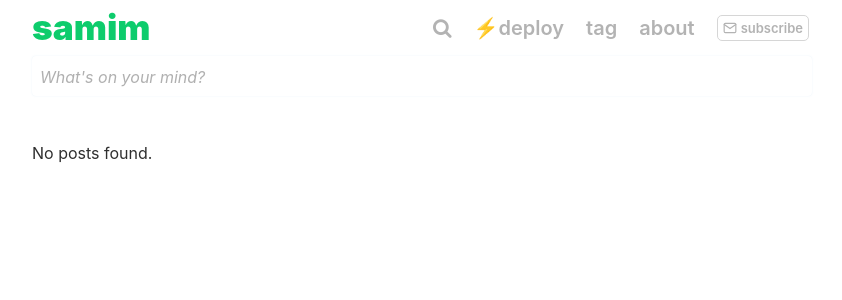
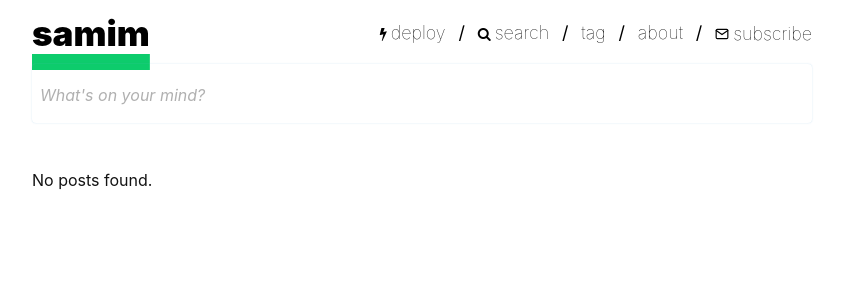
Before and after one commit to samim23/flow, a FastAPI app: page / in a window 1280 px wide. Shown: the top 300 px of the page, without its empty margins (218-1060 px from the left). Run offline with FastAPI, Linux system fonts and the light colour scheme; data that the repository does not hold is empty; some libraries are stand-ins or nearby versions; some web fonts are replaced.

Commit message:
design fixes

```diff
--- a/app/static/css/style.css
+++ b/app/static/css/style.css
@@ -9,6 +9,16 @@
   src:
     url('/static/fonts/FeatureFlat/FeatureFlatHeadline.woff2') format('woff2');
   font-weight: 300;
+  font-style: normal;
+  font-display: swap;
+}
+
+@font-face {
+  font-family: 'SuisseIntl';
+  src:
+    url('/static/fonts/Suisselntl/SuisseIntl-Light.woff2') format('woff2'),
+    url('/static/fonts/Suisselntl/SuisseIntl-Light.woff') format('woff');
+  font-weight: lighter;
   font-style: normal;
   font-display: swap;
 }
@@ -28,20 +38,20 @@
   src:
     url('/static/fonts/Suisselntl/SuisseIntl-SemiBold.woff2') format('woff2'),
     url('/static/fonts/Suisselntl/SuisseIntl-SemiBold.woff') format('woff');
-  font-weight: 600;
-  font-style: normal;
-  font-display: swap;
-}
-
-@font-face {
-  font-family: 'SuisseIntlBold';
-  src:
-    url('/static/fonts/Suisselntl/SuisseIntl-Bold.woff2') format('woff2'),
-    url('/static/fonts/Suisselntl/SuisseIntl-Bold.woff') format('woff');
   font-weight: bold;
   font-style: normal;
   font-display: swap;
 }
+
+/* @font-face {
+  font-family: 'SuisseIntlBold';
+  src:
+    url('/static/fonts/Suisselntl/SuisseIntl-Black.woff2') format('woff2'),
+    url('/static/fonts/Suisselntl/SuisseIntl-Black.woff') format('woff');
+  font-weight: bold;
+  font-style: normal;
+  font-display: swap;
+} */
 
 /* ==========================================================================
    General
@@ -60,7 +70,7 @@ body{
   font-size: 1rem;
   line-height: 1.7;
   text-align: left;
-  color: #2f2f2f;
+  color: #131313;
   background: #fff;
   margin: 0px;
   padding: 0 10px;
@@ -226,33 +236,15 @@ pre {
   justify-content: space-between;
   align-items: center;
   position: relative;
-  padding: 0.5rem 0rem;
+  padding-top: 1rem;
+  padding-bottom: 0.8rem;
 }
 #site_logo{
   flex-shrink: 0;
   display: flex;
-  font-size: 2.2em;
+  font-size: 35px;
   margin:0;
   padding: 0;
-  font-family:
-    'SuisseIntlBold',
-    ui-sans-serif,
-    -apple-system,
-    BlinkMacSystemFont,
-    system-ui,
-    Segoe UI,
-    Roboto,
-    Ubuntu,
-    Cantarell,
-    Noto Sans,
-    sans-serif,
-    "Helvetica Neue",
-    Helvetica,
-    Apple Color Emoji,
-    Arial,
-    sans-serif,
-    Segoe UI Emoji,
-    Segoe UI Symbol;
 }
 
 @media (max-width: 750px) {
@@ -262,26 +254,25 @@ pre {
 }
 
 #site_logo a{
-  /* color:rgba(13, 204, 108, 1); */
-  color: rgba(13, 204, 108, 1);
-  text-decoration: none;
-  text-decoration-thickness: 5px;
-  /* text-decoration-color: rgb(148, 255, 202); */
-  font-weight: 900;
+  color: rgb(0, 0, 0);
+  text-decoration: underline;
+  text-decoration-thickness: 16px;
+  text-decoration-color: rgba(13, 204, 108, 1);
+  font-weight: 900 !important;
 }
 #site_logo h1{
   font-size: 1em;
   margin: 0;
   line-height: 1;
+  font-weight: inherit;
 }
 #site_logo a:hover{
-  text-decoration: underline;
-  text-decoration-thickness: 5px;
+  color: rgba(13, 204, 108, 1);
 }
 
 #editor_tools, .post_static_container {
   display: flex;
-  gap: 1rem;
+  gap: 0rem;
   align-items: center;
   margin-top: 0;  /* Remove top margin */
 }
@@ -299,21 +290,40 @@ mark{
   right:0px;
 } */
 .post_static {
-  font-size: 20px;
+  font-size: 18px;
   margin: 0;  /* Remove all margins */
-  padding: 3px;
-  border-radius: 3px;
+  /* padding: 3px; */
+  /* border-radius: 3px; */
   display: flex;  /* Add flex display */
   align-items: center;  /* Center items vertically */
 }
+.post_static::before {
+  content: "/";
+  color: #000000;
+  margin-right: 0.8rem;
+  margin-left: 0.8rem;
+  font-weight: 400;
+}
+
+@media (max-width: 750px) {
+  .post_static::before {
+    margin-right: 0.2rem;
+    margin-left: 0.2rem;
+    content: "";
+  }
+}
+
+.post_static:first-child::before {
+  display: none;
+}
 .post_static[data-jq-dropdown="#jq-dropdown-publish"] {
   margin: 0;
 }
 
 .post_static a{
   text-decoration: none;
-  color:#b3b3b3;
-  font-weight: 600;
+  color:#000000;
+  font-weight: 100 !important;
 }
 .post_static a:hover{
   color:#2fbc5c;
@@ -637,7 +628,6 @@ mark{
   gap: 8px;
   align-items: center;
   margin-top: 6px;
-  margin-bottom: 10px;
 }
 #submit_btn{
   display: none;
@@ -1114,17 +1111,17 @@ mark{
 }
 
 .editable {
-  min-height: 40px;
   padding: 4px;
-  padding-top: 4px;
-  padding-bottom: 0px;
+  padding-top: 15px;
+  padding-bottom: 15px;
   -webkit-transition: all 0.20s ease-in-out;
   -moz-transition: all 0.20s ease-in-out;
   -ms-transition: all 0.20s ease-in-out;
   -o-transition: all 0.20s ease-in-out;
   outline: none;
   border-radius: 4px;
-  box-shadow: 0 0 0.1em 0em rgba(0, 0, 0, 0.2);
+  box-shadow: 0 0 0.1em 0em rgba(0, 0, 0, 1);
+
   margin-bottom: 4px;
   position: relative;
   /* Subtle dashed border when showing placeholder */
@@ -1137,7 +1134,7 @@ mark{
 /* Custom placeholder overlay - positioned over .editable */
 #editor_placeholder {
   position: absolute;
-  top: 8px;
+  top: 18px;
   left: 8px;
   color: #b0b0b0;
   font-style: italic;
@@ -1252,7 +1249,10 @@ mark{
   }
 }
 
-
+.search_icon {
+  font-size: 14px;
+  margin-right: 4px;
+}
 
 /* ==========================================================================
    Magnific Popup CSS
@@ -2420,12 +2420,8 @@ flow-embed {
   align-items: center;
   justify-content: center;
   gap: 4px;
-  padding: 5px;
   background: transparent;
-  border: 1px solid #d6d6d6;
   border-radius: 5px;
-  font-size: 13px;
-  font-weight: 600;
   transition: color 0.15s ease;
 }
 .newsletter-btn:hover {
--- a/app/templates/base.html
+++ b/app/templates/base.html
@@ -140,8 +140,8 @@
       </div>
       {%- else -%}
       <nav id="editor_tools">
-        <div class="post_static"><a title="search" href="{{ request.url_for('search') }}"><i class="fa fa-search"></i></a></div>
-        <div class="post_static" data-jq-dropdown="#jq-dropdown-publish" data-horizontal-offset="6" class="post_dropdown"><a title="Deploy to live site" href="/">⚡deploy</a></div>
+        <div class="post_static" data-jq-dropdown="#jq-dropdown-publish" data-horizontal-offset="6" class="post_dropdown"><a title="Deploy to live site" href="/"><i class="fa fa-bolt search_icon"></i>deploy</a></div>
+        <div class="post_static"><a title="search" href="{{ request.url_for('search') }}"><i class="fa fa-search search_icon"></i>search</a></div>
         <div class="post_static"><a title="tag" href="{{ request.url_for('tags') }}">tag</a></div>
         <div class="post_static"><a title="about" href="{{ request.url_for('page', path='about') }}">about</a></div>
         {%- if app.newsletter_url -%}
--- a/app/templates/explore.html
+++ b/app/templates/explore.html
@@ -233,7 +233,7 @@
 	    },
 	  },
 	});
-	}
+}
 </script>
 
 {% endblock content %}
--- a/app/templates/index.html
+++ b/app/templates/index.html
@@ -1,7 +1,7 @@
 {% extends "base.html" %} {% block content %} {% if freeze<1 %}
 <div id="edit_container">
 	<div id="editor_wrapper">
-		<div id="text_area" class="editable"></div>
+	<div id="text_area" class="editable"></div>
 		<div id="editor_placeholder">What's on your mind?</div>
 	</div>
 	<div id="editor_buttons">
```
Also changed, not shown: other parts of app/static/css/style.css (+16 -28 lines).
